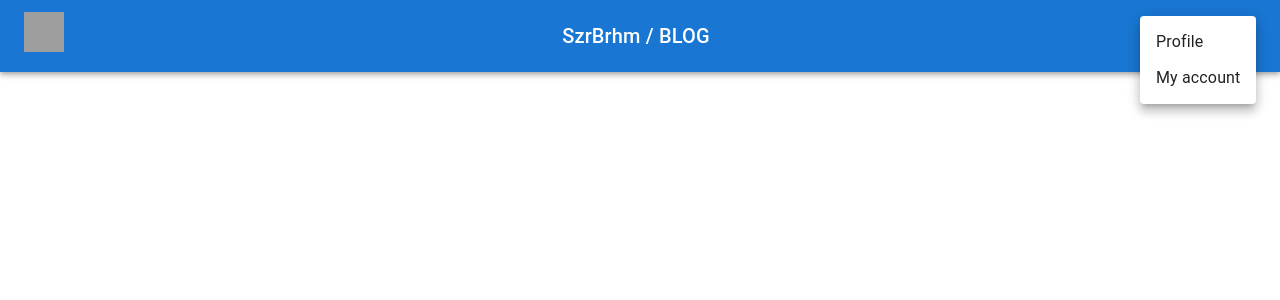
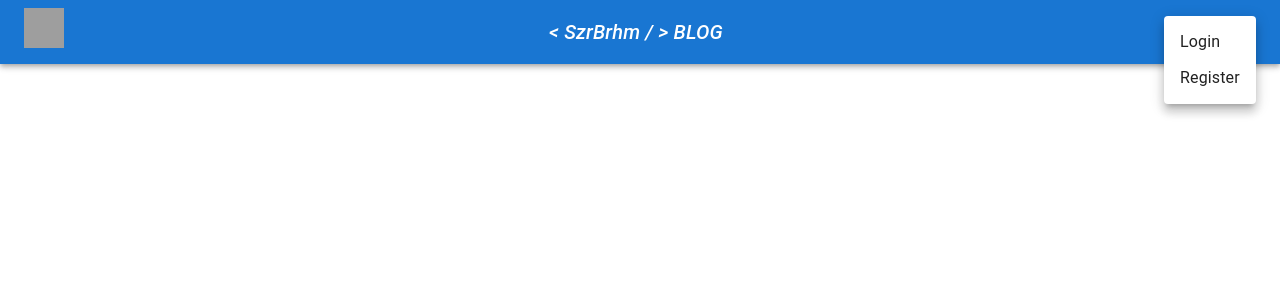
Before and after one commit to szrbrhm/react-blog-app, a React (Create React App) app: page / in a window 1280 px wide. Both pictures are taken after a click on the button "account of current user". Shown: the top 300 px of the page. Built offline with nearby package versions, Linux system fonts and the light colour scheme; grey boxes are pictures that could not be loaded.

Commit message:
add github link

```diff
--- a/src/components/Navbar.js
+++ b/src/components/Navbar.js
@@ -34,7 +34,9 @@ export default function MenuAppBar() {
             </a>
           </Typography>
           <Typography variant="h6" component="div" sx={{ flexGrow: 1 }}>
-          <p>SzrBrhm / BLOG </p>
+           <a href="https://github.com/szrbrhm" target="_blank" rel="noreferrer" style={{textDecoration:"none", color:"white"}}>
+            <i>{"< SzrBrhm / > BLOG"} </i>
+            </a>
           </Typography>
 
             <div>
@@ -63,8 +65,8 @@ export default function MenuAppBar() {
                 open={Boolean(anchorEl)}
                 onClose={handleClose}
               >
-                <MenuItem onClick={handleClose}>Profile</MenuItem>
-                <MenuItem onClick={handleClose}>My account</MenuItem>
+                <MenuItem onClick={handleClose}>Login</MenuItem>
+                <MenuItem onClick={handleClose}>Register</MenuItem>
               </Menu>
             </div>
 
```
